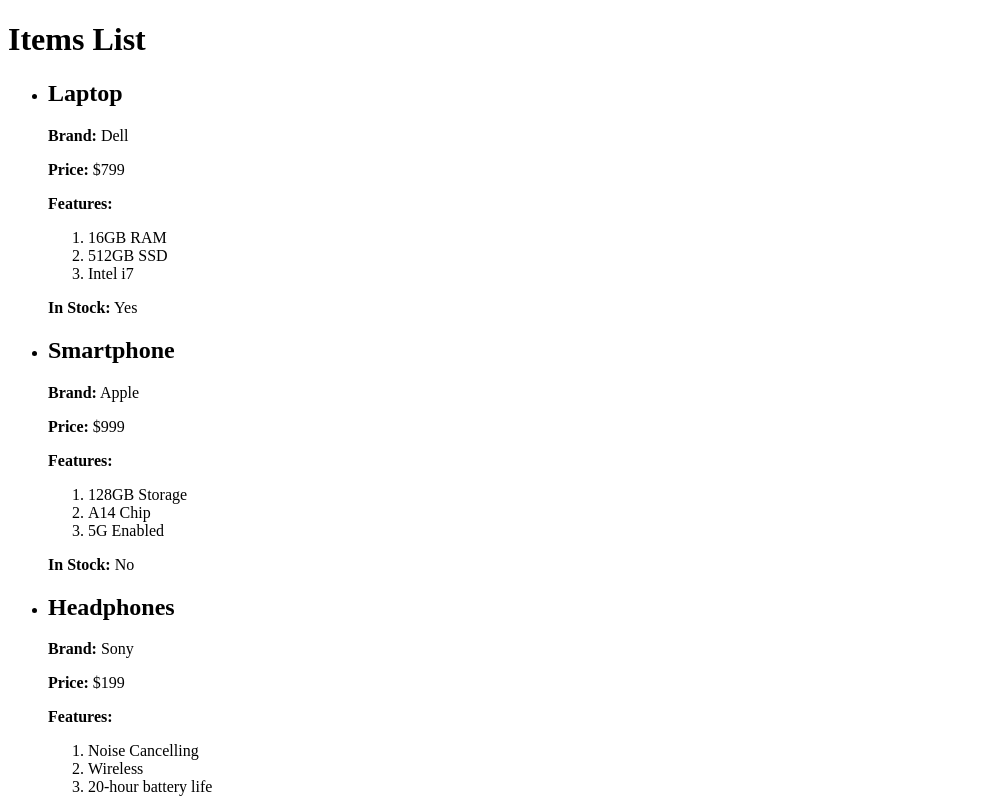
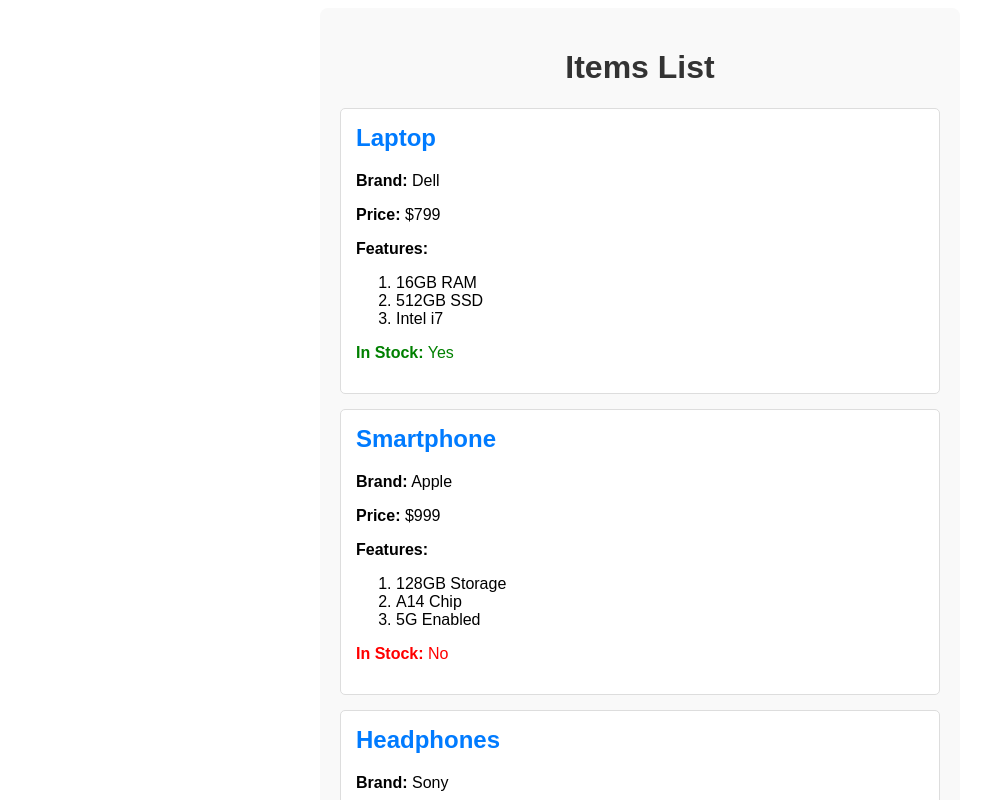
Before and after one commit to yulia-gomb/react-homeworks, a React (Vite) app: page / in a window 1280 px wide. Shown: the top 800 px of the page, without its empty margins (0-994 px from the left). Built offline with nearby package versions, Linux system fonts and the light colour scheme; the HTML template or start-up script is replaced by a standard one.

Commit message:
feat-01: add list styles

```diff
--- a/src/App.css
+++ b/src/App.css
@@ -1,3 +1,43 @@
 #root {
   margin: 0 auto;
 }
+
+.item-list {
+  max-width: 600px;
+  margin: 0 auto;
+  padding: 20px;
+  font-family: Arial, sans-serif;
+  background-color: #f9f9f9;
+  border-radius: 8px;
+}
+
+h1 {
+  text-align: center;
+  color: #333;
+}
+
+.item {
+  border: 1px solid #ddd;
+  border-radius: 5px;
+  padding: 15px;
+  margin: 15px 0;
+  background-color: #fff;
+}
+
+h2 {
+  color: #007BFF;
+  margin-top: 0;
+}
+
+ul {
+  list-style-type: none;
+  padding-left: 0;
+}
+
+.in-stock {
+  color: green;
+}
+
+.out-of-stock {
+  color: red;
+}
```
